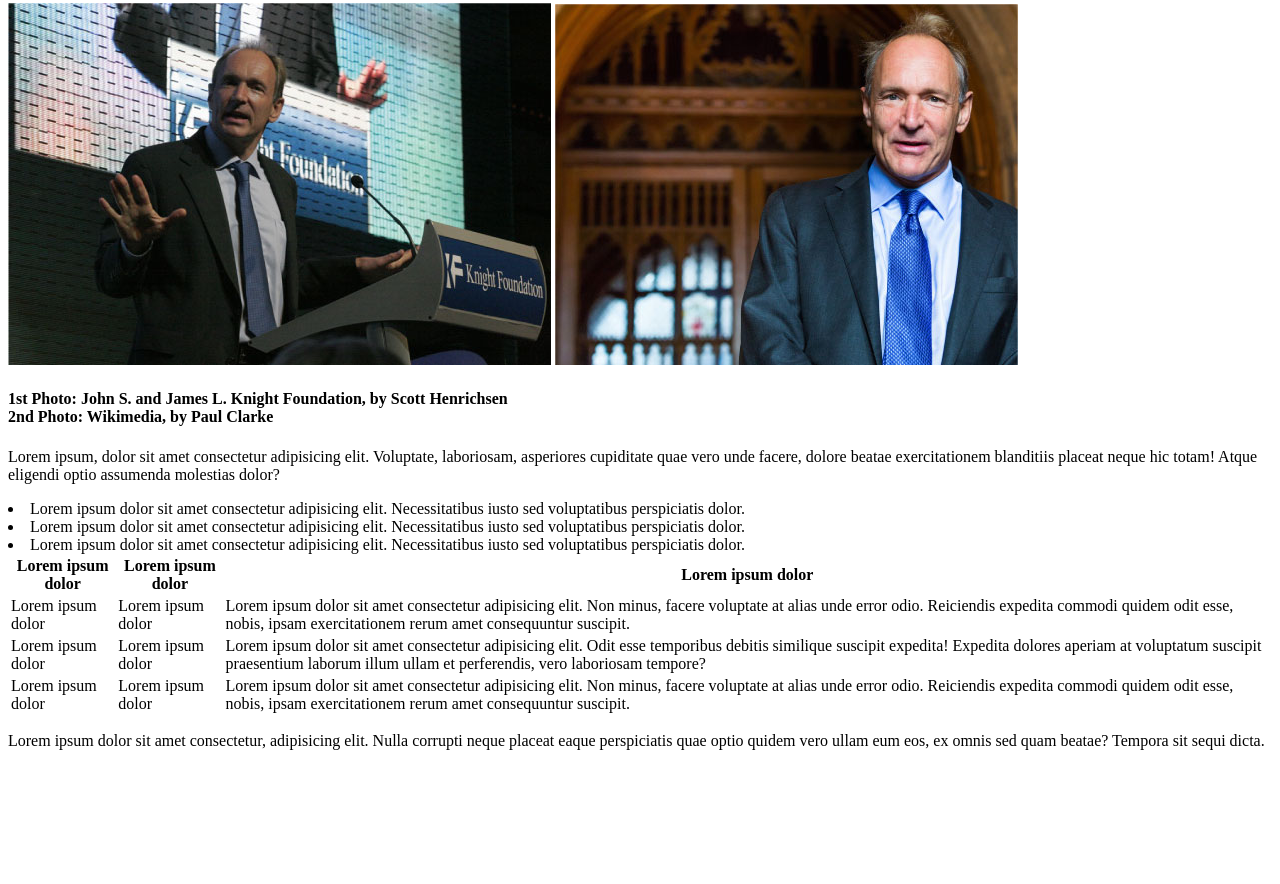
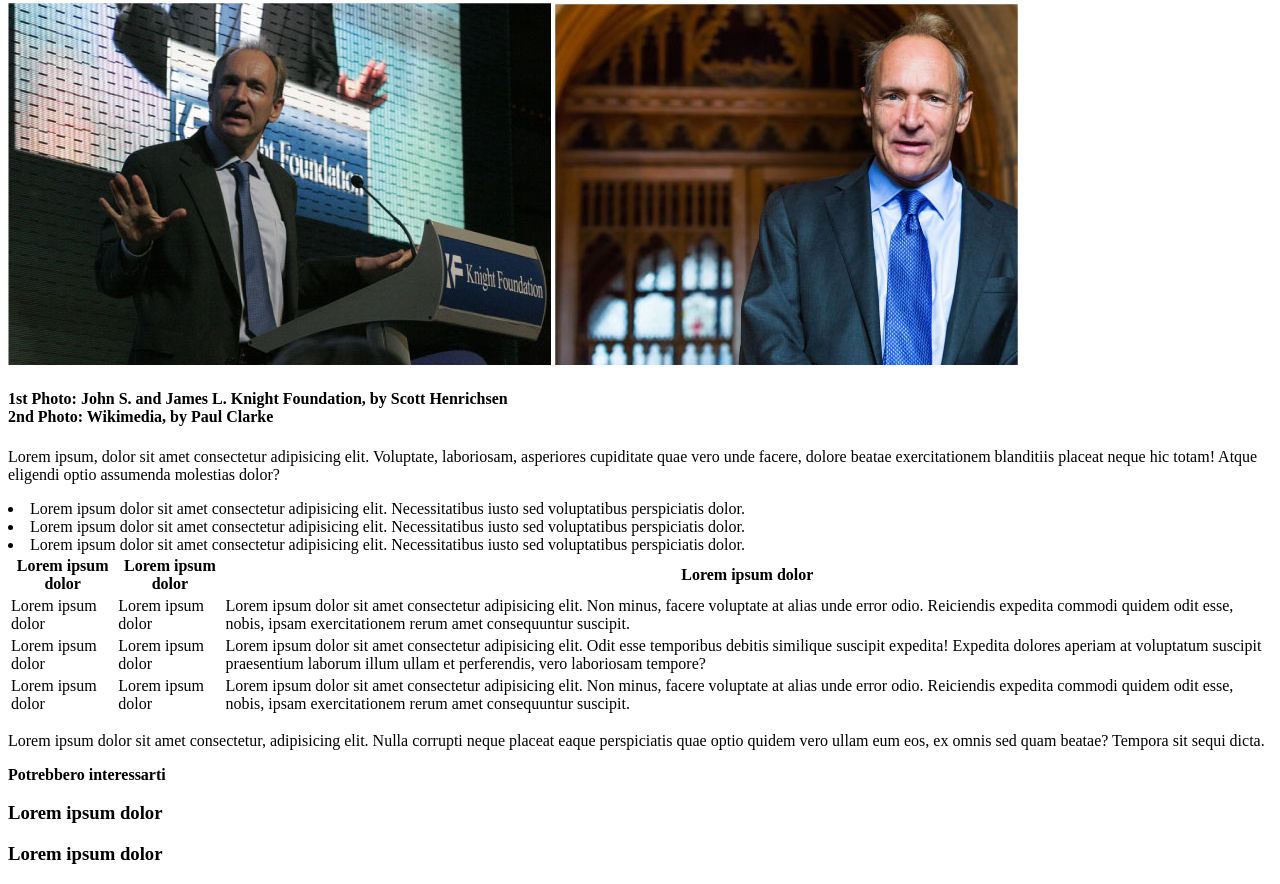
Before and after one commit to M1571/html-css-booleaner, a plain HTML site: page index.html in a window 1280 px wide. Shown: the part 479-1363 px from the top of the page. Before the commit the page ends 1245 px from the top, so only its background shows below. Drawn offline with Linux system fonts and the light colour scheme.

Commit message:
Fine Footer

```diff
--- a/index.html
+++ b/index.html
@@ -14,7 +14,9 @@
     <!-- Header -->
 
     <header>
+
         <img src="img/logo.svg" class="logo">
+
     </header>
 
     <!-- Main Start -->
@@ -23,7 +25,7 @@
 
         <section class="titolo-articolo">
             <h1>Internet deve essere al servizio del "bene pubblico": il manifesto di Tim Berners-Lee</h1>
-            <h3><span>Scritto da</span><span> The Booleaner</span> </h3>
+            <h3><span class="grey-sent">Scritto da</span><span> The Booleaner</span> </h3>
             <h4 class="grey-sent">il 10/10/2020</h4>
         </section>
 
@@ -103,6 +105,16 @@
 
     <footer>
 
+        <strong><span class="grey-sent">Potrebbero interessarti</span></strong>
+        <section class="temp">
+            <div class="temp-1">
+                <h3>Lorem ipsum dolor</h3>
+            </div>
+            <div class="temp-2">
+                <h3>Lorem ipsum dolor</h3>
+            </div>
+        </section>
+
     </footer>
 
 </body>
```
